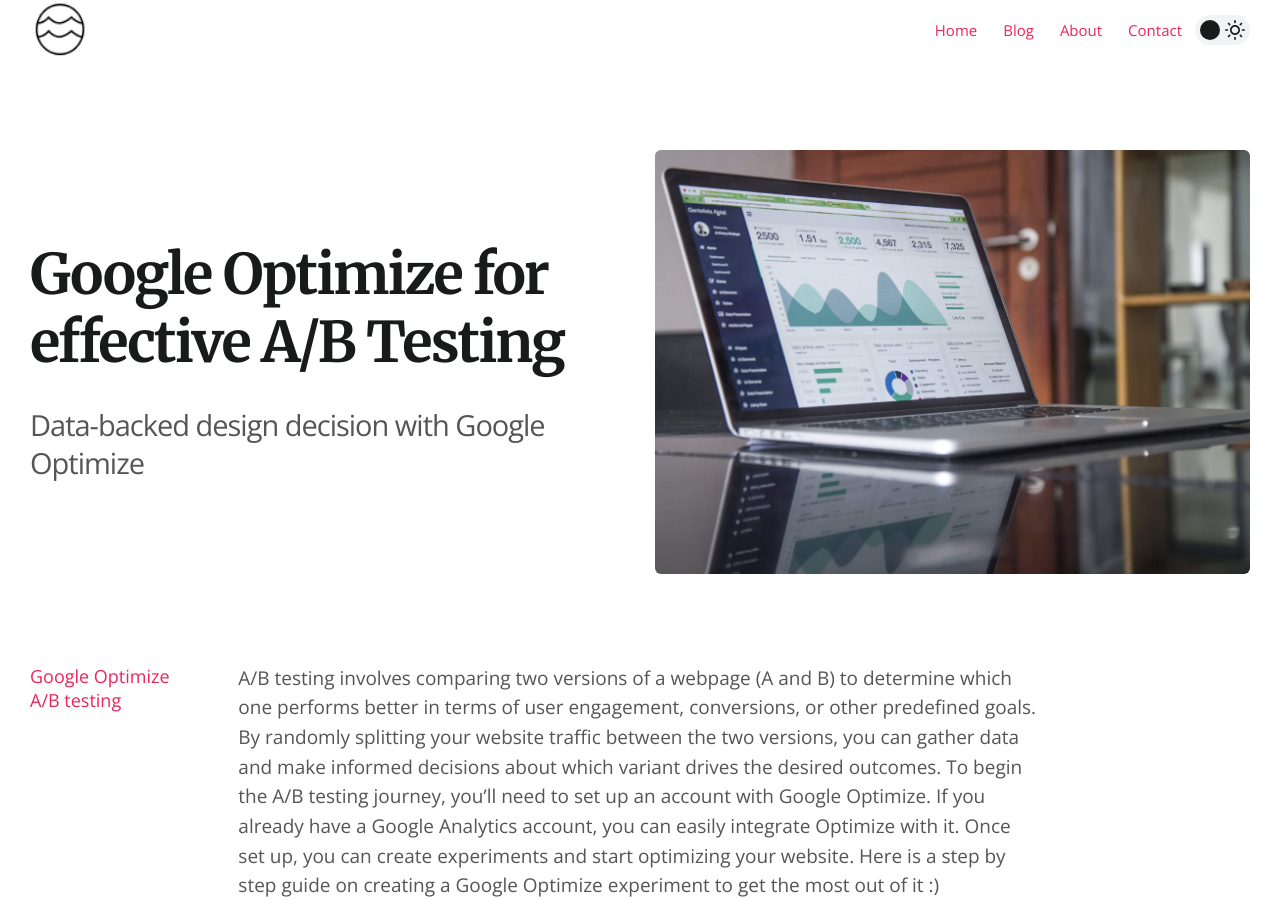
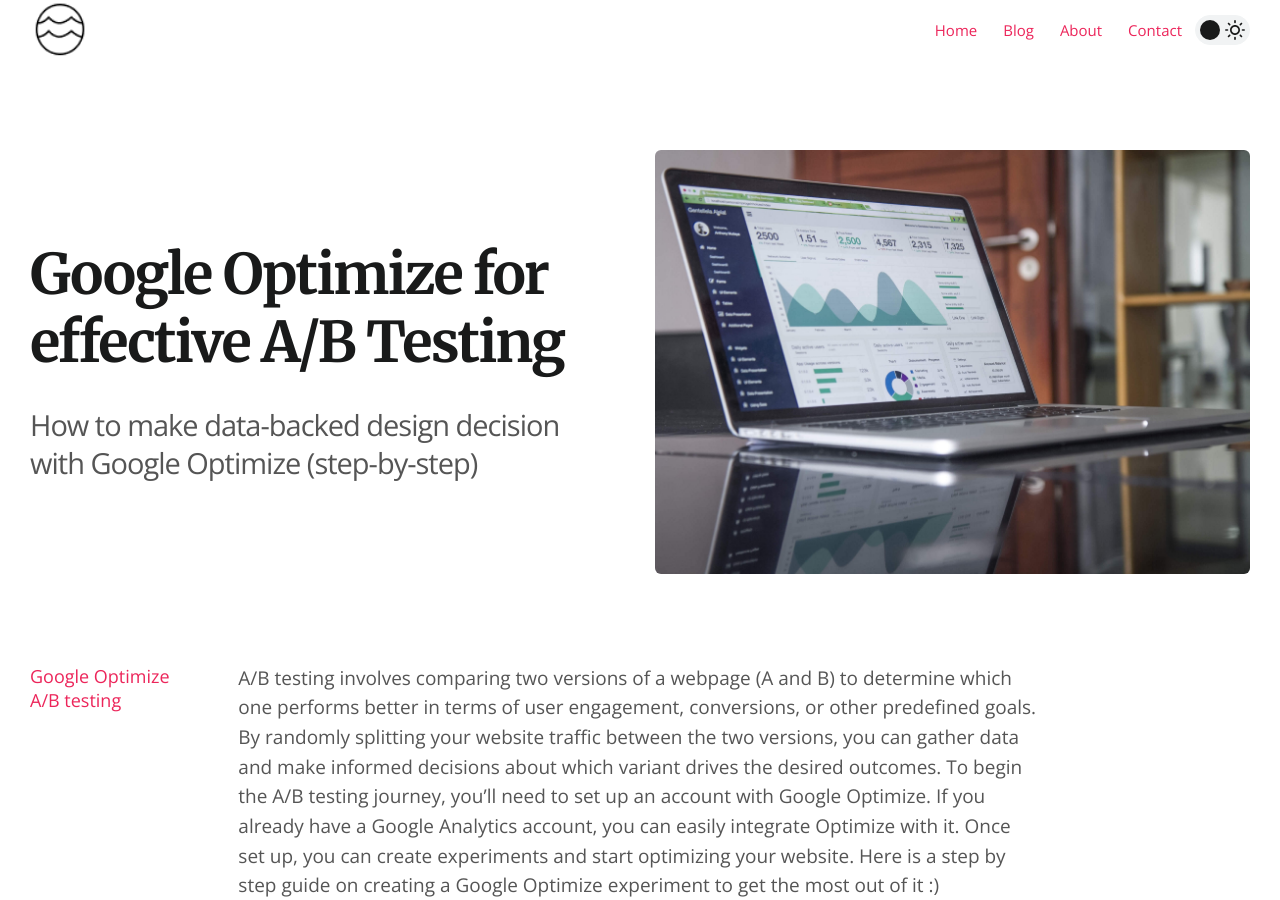
Before and after one commit to makapaka98/mywebsite, a Jekyll site: the page built from collections/_posts/2023-07-01-Google-Optimize.md, in a window 1280 px wide and 900 px high. Built offline with Jekyll 4.4.1, drawn with Linux system fonts in a browser that asks for light colours; comment, search, counter and statistics services are not loaded.

Commit message:
Update 2023-07-01-Google-Optimize.md

```diff
--- a/collections/_posts/2023-07-01-Google-Optimize.md
+++ b/collections/_posts/2023-07-01-Google-Optimize.md
@@ -4,7 +4,7 @@ title: "Google Optimize for effective A/B Testing"
 date: 2023-07-01
 author: "Marta Wacirz"
 categories: ["Google Optimize", "A/B testing"]
-description: "Data-backed design decision with Google Optimize"
+description: "How to make data-backed design decision with Google Optimize (step-by-step)"
 thumbnail: "/assets/images/optimize.jpg"
 image: "/assets/images/optimize.jpg"
 weight: 1
```
